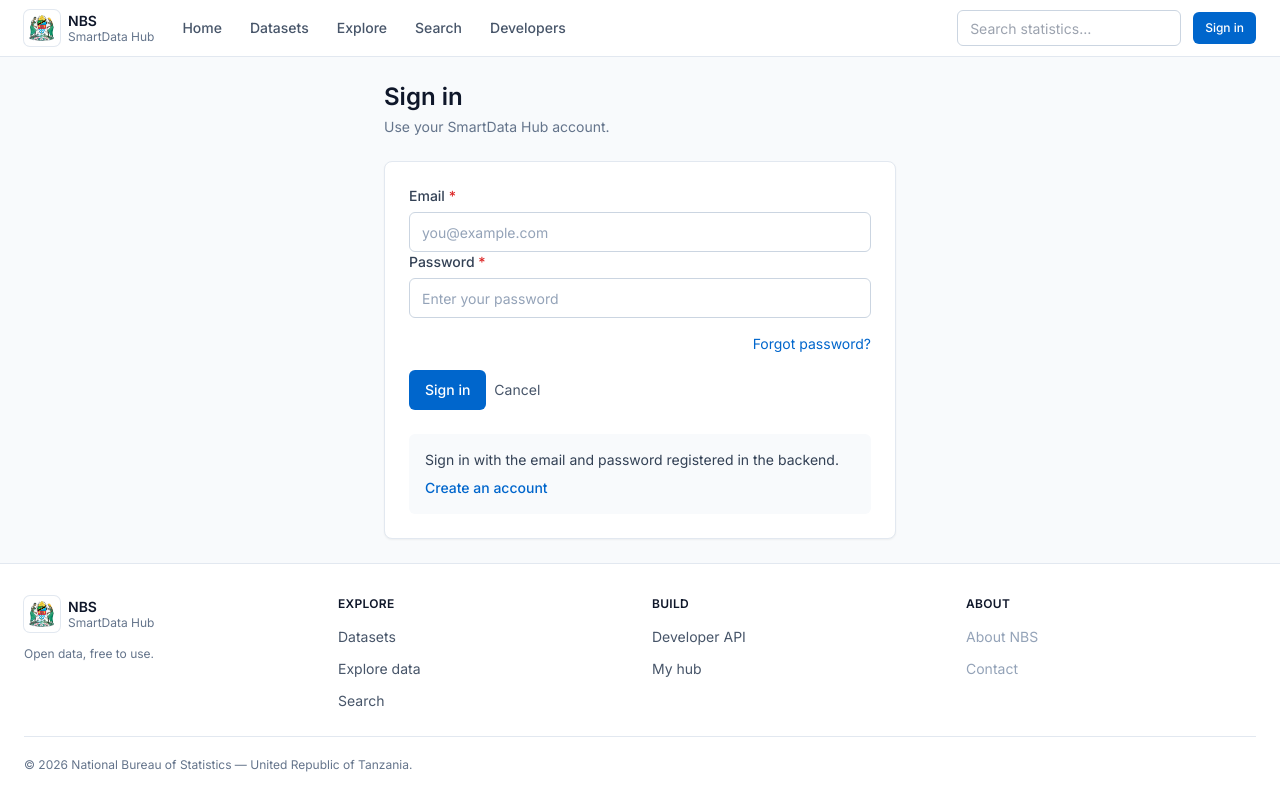
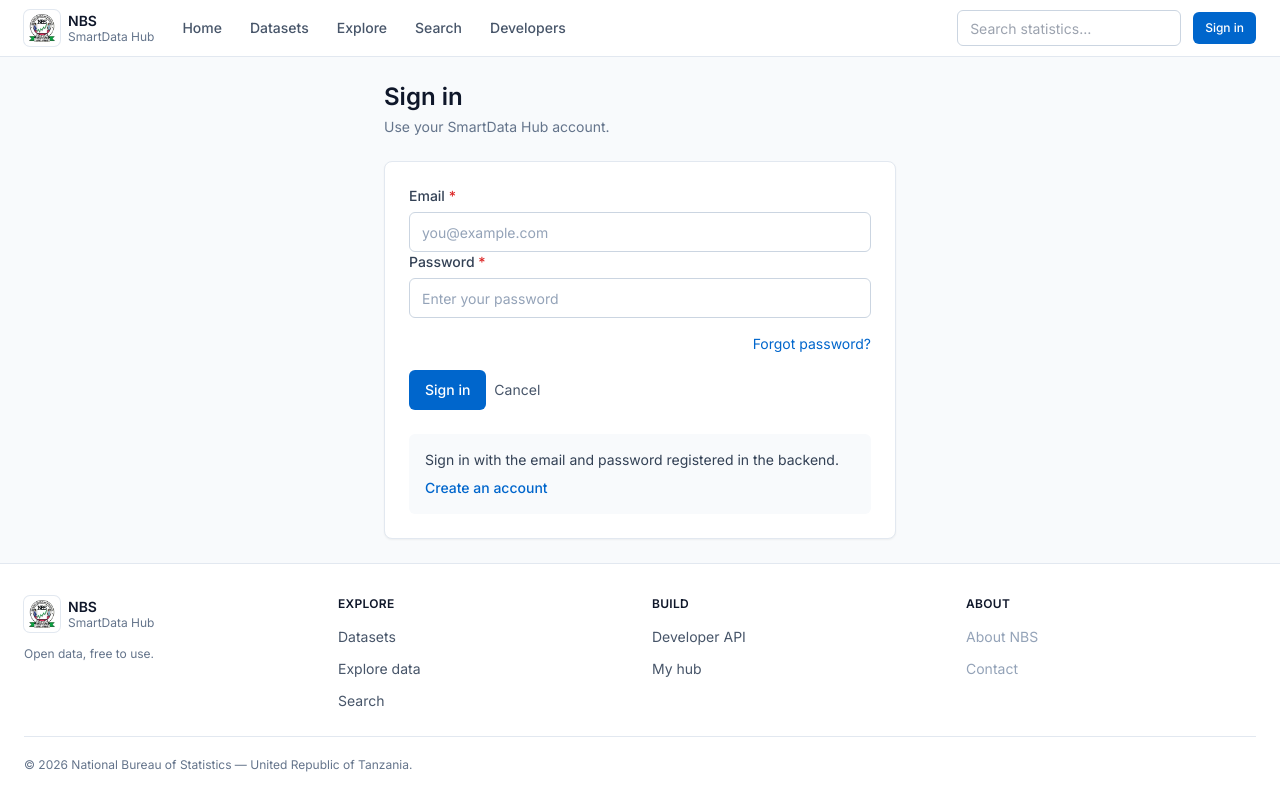
Before and after one commit to smarthub-nbs/nbs-smartdata-frontend, an Angular app: page /login in a window 1280 px wide. Built offline with nearby package versions, Linux system fonts and the light colour scheme.

Commit message:
feat(layout): use official NBS logo in header and footer

```diff
--- a/src/app/layout/footer/footer.component.html
+++ b/src/app/layout/footer/footer.component.html
@@ -5,7 +5,7 @@
         <a routerLink="/" class="flex items-center gap-2">
           <span class="flex size-9 items-center justify-center rounded-md bg-white p-1 ring-1 ring-nbs-border"
             aria-hidden="true">
-            <img src="/Ngao.png" alt="" class="size-full object-contain" />
+            <img src="/nbs-logo.png" alt="" class="size-full object-contain" />
           </span>
           <span>
             <span class="block text-sm font-semibold leading-tight text-slate-900">NBS</span>
--- a/src/app/layout/header/header.component.html
+++ b/src/app/layout/header/header.component.html
@@ -5,7 +5,7 @@
         class="flex shrink-0 items-center gap-2 rounded-md focus-visible:outline-none focus-visible:ring-2 focus-visible:ring-nbs-primary">
         <span class="flex size-9 items-center justify-center rounded-md bg-white p-1 ring-1 ring-nbs-border"
           aria-hidden="true">
-          <img src="/Ngao.png" alt="" class="size-full object-contain" />
+          <img src="/nbs-logo.png" alt="" class="size-full object-contain" />
         </span>
         <span class="hidden sm:block">
           <span class="block text-sm font-semibold leading-tight text-slate-900">NBS</span>
```
Also changed, not shown: public/nbs-logo.png (added).
